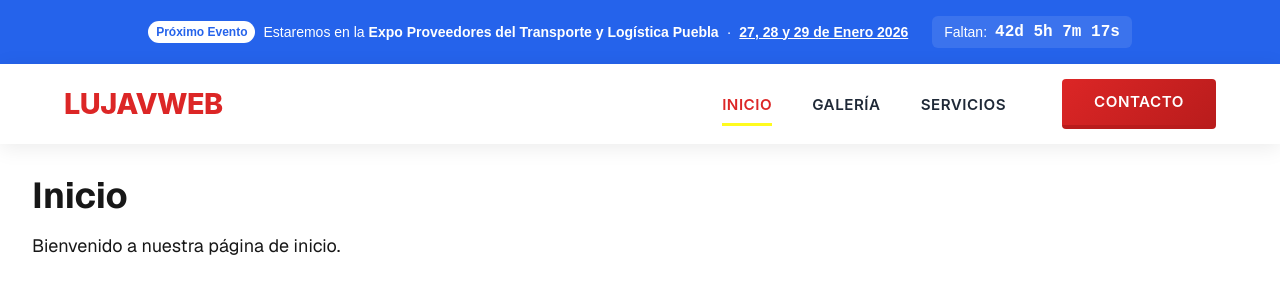
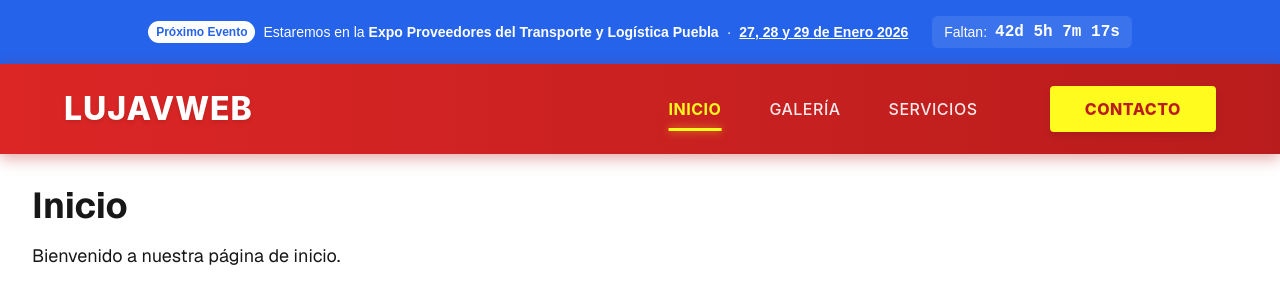
Before and after one commit to TransportesLujav/newlujav, a Next.js app: page / in a window 1280 px wide. Shown: the top 304 px of the page. Built offline with nearby package versions, Linux system fonts and the light colour scheme.

Commit message:
Redesign navbar: Bold Red background with Yellow accents

```diff
--- a/src/components/navbar.css
+++ b/src/components/navbar.css
@@ -1,33 +1,35 @@
-/* Modern Professional Navbar */
+/* Bold & High Impact Navbar */
 .navbar {
   display: flex;
   justify-content: space-between;
   align-items: center;
-  padding: 0 5%; /* Responsive padding */
-  height: 80px;
-  background-color: #ffffff;
-  box-shadow: 0 4px 20px rgba(0, 0, 0, 0.08); /* Soft shadow */
+  padding: 0 4rem;
+  height: 90px;
+  background: linear-gradient(90deg, #DC2626 0%, #B91C1C 100%); /* Gradient Red */
+  box-shadow: 0 4px 15px rgba(185, 28, 28, 0.4);
   position: sticky;
   top: 0;
   z-index: 1000;
-  font-family: 'Inter', system-ui, -apple-system, sans-serif;
+  font-family: 'Inter', sans-serif;
+  color: #ffffff;
 }
 
 .navbar-logo {
-  font-size: 1.8rem;
+  font-size: 2rem;
   font-weight: 800;
-  color: #DC2626; /* Brand Red */
+  color: #ffffff;
   text-decoration: none;
   display: flex;
   align-items: center;
   gap: 0.5rem;
   text-transform: uppercase;
-  letter-spacing: -0.5px;
+  letter-spacing: 1px;
+  text-shadow: 0 2px 4px rgba(0,0,0,0.1);
 }
 
 .navbar-links {
   display: flex;
-  gap: 2.5rem;
+  gap: 3rem;
   list-style: none;
   margin: 0;
   padding: 0;
@@ -37,9 +39,9 @@
 
 .navbar-link {
   text-decoration: none;
-  color: #1f2937; /* Dark Grey */
-  font-weight: 600;
-  font-size: 0.95rem;
+  color: rgba(255, 255, 255, 0.9);
+  font-weight: 500;
+  font-size: 1rem;
   letter-spacing: 0.5px;
   text-transform: uppercase;
   position: relative;
@@ -47,71 +49,79 @@
   padding: 0.5rem 0;
 }
 
-/* Elegant Hover Effect */
-.navbar-link:hover {
-  color: #DC2626;
-}
-
-.navbar-link::before {
+/* Yellow Line Hover Effect */
+.navbar-link::after {
   content: '';
   position: absolute;
   width: 0;
   height: 3px;
   bottom: -4px;
-  left: 0;
-  background-color: #FFFB1F; /* Brand Yellow accent */
+  left: 50%;
+  transform: translateX(-50%);
+  background-color: #FFFB1F; /* Bright Yellow */
   transition: width 0.3s ease;
+  box-shadow: 0 0 8px rgba(255, 251, 31, 0.6);
 }
 
-.navbar-link:hover::before {
+.navbar-link:hover {
+  color: #ffffff;
+  text-shadow: 0 0 10px rgba(255,255,255,0.3);
+}
+
+.navbar-link:hover::after {
   width: 100%;
 }
 
 .navbar-link.active {
-  color: #DC2626;
+  color: #FFFB1F;
+  font-weight: 700;
 }
 
-.navbar-link.active::before {
+.navbar-link.active::after {
   width: 100%;
+  background-color: #FFFB1F;
 }
 
-/* "Contacto" Button Styling */
+/* "Contacto" Button - Yellow High Contrast */
 .navbar-links li:last-child {
-  margin-left: 1rem;
+  margin-left: 1.5rem;
 }
 
 .navbar-links li:last-child .navbar-link {
-  background: linear-gradient(135deg, #DC2626 0%, #B91C1C 100%);
-  color: #ffffff !important;
-  padding: 0.75rem 2rem;
-  border-radius: 4px; /* Slightly rounded, more corporate */
-  border-bottom: 4px solid #b91c1c; /* Depth effect */
-  transition: transform 0.1s ease, border-bottom 0.1s ease;
-  display: inline-block;
+  background-color: #FFFB1F;
+  color: #B91C1C !important;
+  padding: 0.8rem 2.2rem;
+  border-radius: 4px;
+  font-weight: 800;
+  border: none;
+  box-shadow: 0 4px 6px rgba(0,0,0,0.1);
+  transform: skew(-10deg); /* Dynamic angle */
 }
 
-.navbar-links li:last-child .navbar-link::before {
+/* Correct text angle inside button */
+.navbar-links li:last-child .navbar-link span {
+  display: block;
+  transform: skew(10deg);
+}
+
+.navbar-links li:last-child .navbar-link::after {
   display: none;
 }
 
 .navbar-links li:last-child .navbar-link:hover {
-  transform: translateY(2px);
-  border-bottom: 2px solid #b91c1c; /* Pressed effect */
-  box-shadow: 0 4px 12px rgba(220, 38, 38, 0.3);
+  background-color: #ffffff;
+  color: #DC2626 !important;
+  transform: skew(-10deg) translateY(-3px);
+  box-shadow: 0 8px 15px rgba(0,0,0,0.2);
 }
 
-.navbar-links li:last-child .navbar-link:active {
-  transform: translateY(4px);
-  border-bottom: 0;
-}
-
-/* Mobile Responsiveness */
 @media (max-width: 768px) {
   .navbar {
     flex-direction: column;
     height: auto;
     padding: 1.5rem;
     gap: 1.5rem;
+    background: #B91C1C;
   }
 
   .navbar-links {
@@ -123,11 +133,15 @@
   .navbar-links li:last-child {
     margin-left: 0;
     width: 100%;
-    text-align: center;
   }
 
   .navbar-links li:last-child .navbar-link {
     width: 100%;
-    box-sizing: border-box;
+    text-align: center;
+    transform: none; /* Remove skew on mobile */
+  }
+
+  .navbar-links li:last-child .navbar-link span {
+    transform: none;
   }
 }
```
